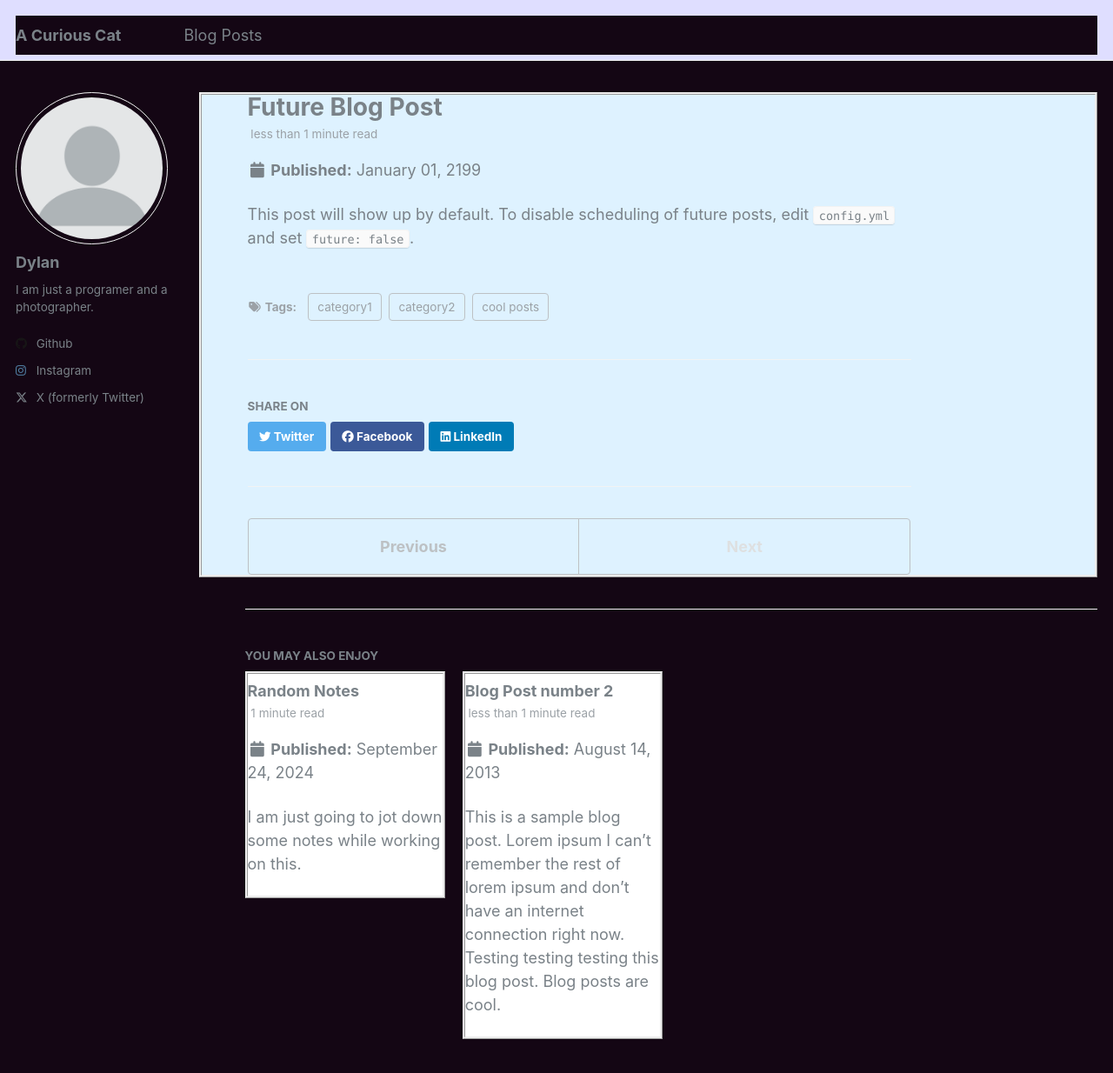
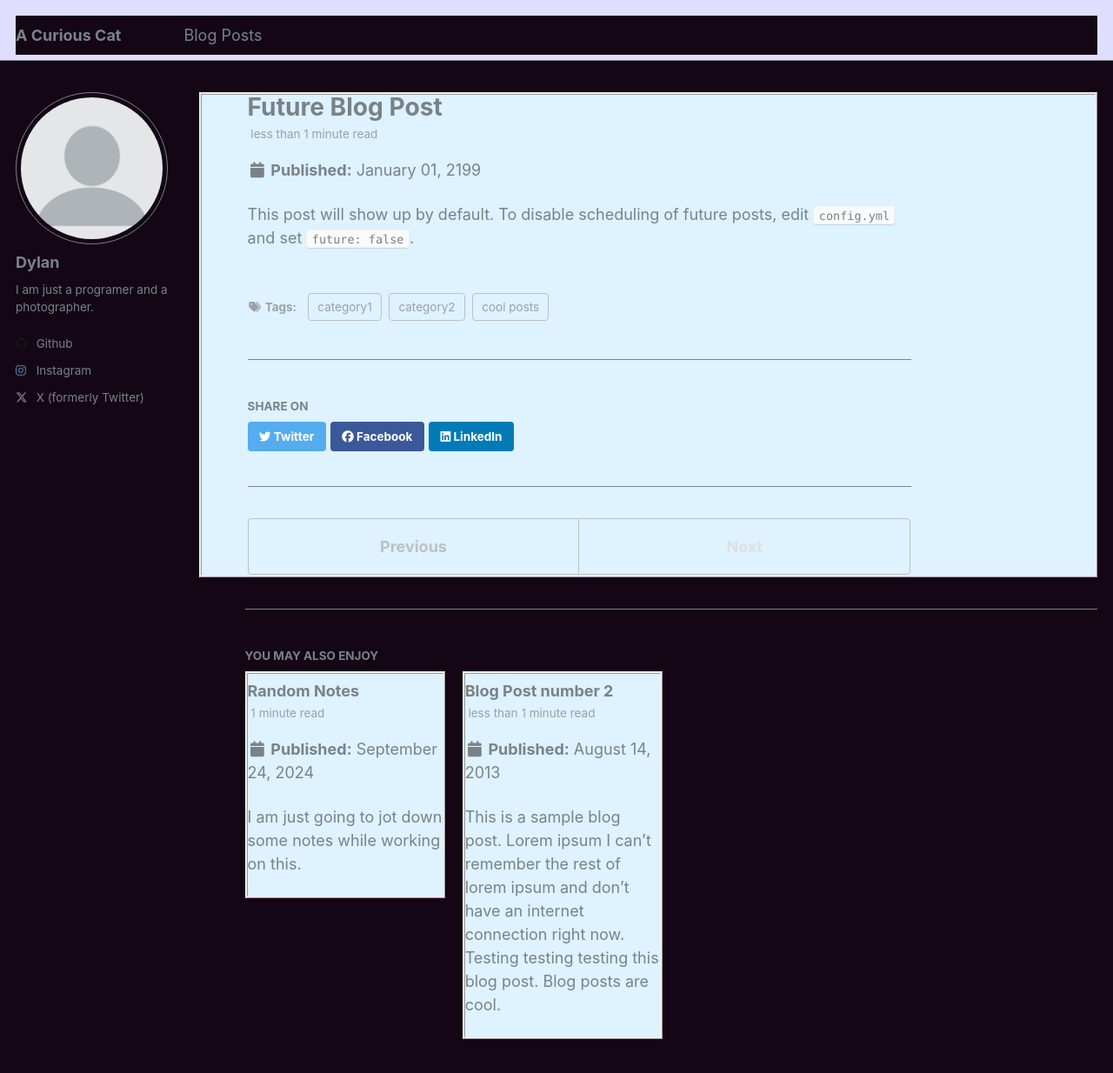
Before and after one commit to mdylantk/mdylantk.github.io, a Jekyll site: the page built from _posts/2199-01-01-future-post.md, in a window 1280 px wide and 1400 px high. Shown: the top 1234 px of the window at 87% size. Built offline with Jekyll 4.4.1, drawn with Linux system fonts in a browser that asks for light colours.

Commit message:
test
The changes from before did not seem to been applied.

```diff
--- a/_sass/_archive.scss
+++ b/_sass/_archive.scss
@@ -106,7 +106,7 @@
     margin: 0 0 4px;
   }
   border-style: ridge;
-  background-color: $body-color;
+  background-color: $content-background-color;
 }
 
 
@@ -117,7 +117,7 @@
 .grid__item {
   margin-bottom: 2em;
   border-style: ridge;
-  background-color: $body-color;
+  background-color: $content-background-color;
 
   .page__meta {
     margin: 0 0 4px;
--- a/_sass/_navigation.scss
+++ b/_sass/_navigation.scss
@@ -234,7 +234,8 @@
         left: 0;
         bottom: 0;
         height: 4px;
-        background: mix(#fff, $primary-color, 50%);
+        /*background: mix(#fff, $primary-color, 50%);*/
+        background: $title-background-color;
         width: 100%;
         -webkit-transition: $global-transition;
         transition: $global-transition;
@@ -336,7 +337,7 @@
     margin-left: -0.5em;
     padding-left: 0.5em;
     padding-right: 0.5em;
-    color: #fff;
+    color: $title-background-color;
     font-weight: bold;
     background: $primary-color;
     border-radius: $border-radius;
@@ -376,7 +377,7 @@
   color: $gray;
   text-transform: uppercase;
   letter-spacing: 1px;
-  background-color: #fff;
+  background-color: $title-background-color;
   border: 1px solid $border-color;
   border-radius: $border-radius;
   box-shadow: $box-shadow;
--- a/_sass/_variables.scss
+++ b/_sass/_variables.scss
@@ -69,7 +69,7 @@ $background-color           : #140614;
 $code-background-color      : #fafafa;
 $code-background-color-dark : $light-gray;
 $text-color                 : $gray;
-$border-color               : $lighter-gray;
+$border-color               : $gray;
 
 $primary-color              : #7a8288;
 $success-color              : #62c462;
```
